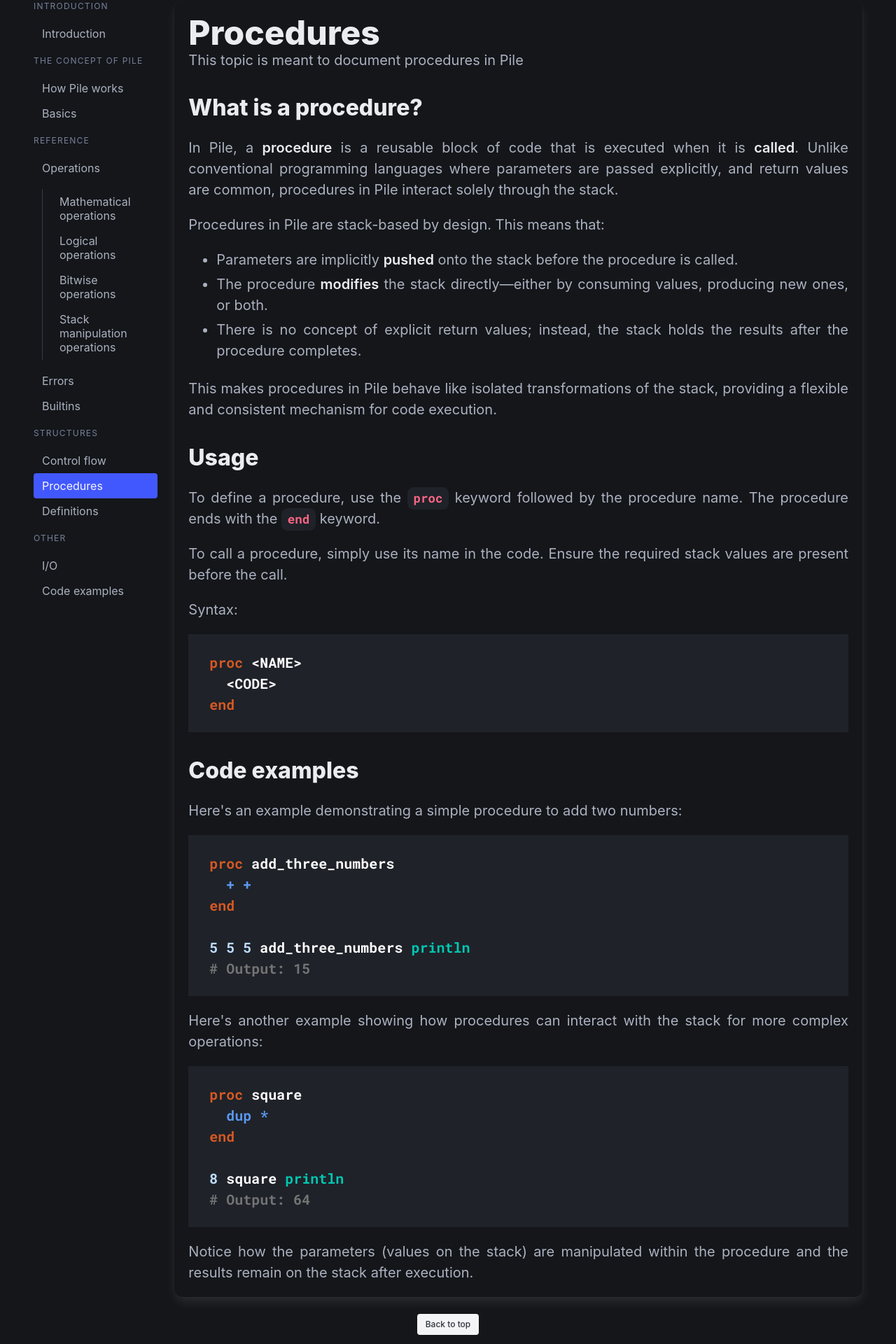
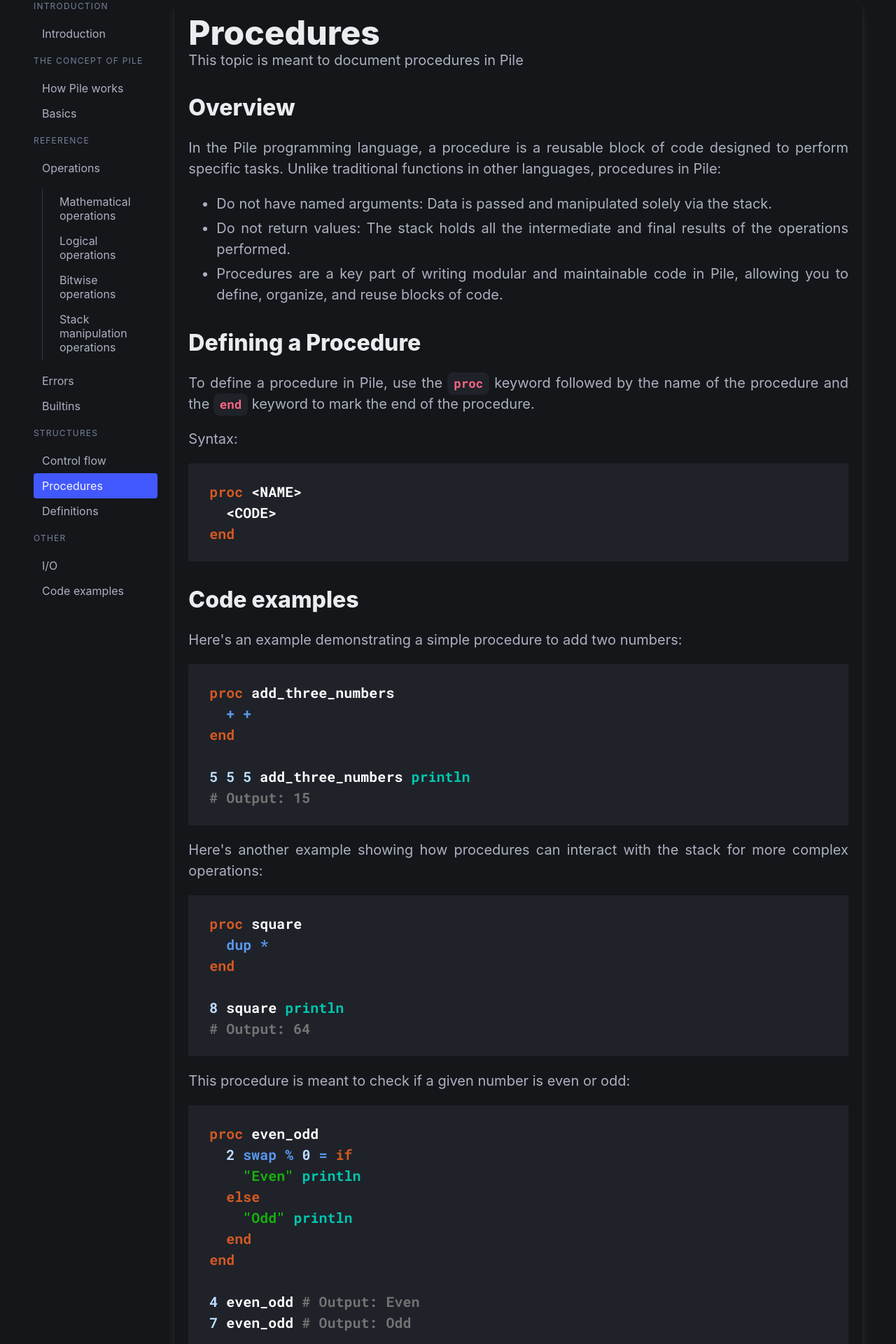
Before and after one commit to marc-dantas/pile-online, a Next.js app: page /docs/procs in a window 1280 px wide. Shown: the part 100-2020 px from the top of the page at 70% size. Built offline with nearby package versions, Linux system fonts and the light colour scheme.

Commit message:
Revised procedure page

```diff
--- a/src/app/docs/procs/page.tsx
+++ b/src/app/docs/procs/page.tsx
@@ -2,7 +2,7 @@ import DocsPage from "@/components/DocsPage";
 import { Title, Subtitle, Title2, Text, P } from "@/components/Docs";
 import Code from "@/components/Code";
 // Code highlighting components
-import { Kw, N, Op, B, C } from "@/components/Code";
+import { Kw, N, Op, B, C, S } from "@/components/Code";
 
 export default function Docs() {
     return (
@@ -10,37 +10,22 @@ export default function Docs() {
             <Title>Procedures</Title>
             <Subtitle>This topic is meant to document procedures in Pile</Subtitle>
 
-            <Title2>What is a procedure?</Title2>
-            <P>
-                In Pile, a <strong>procedure</strong> is a reusable block of code that is executed when it is <strong>called</strong>.
-                Unlike conventional programming languages where parameters are passed explicitly, and return values are common, procedures
-                in Pile interact solely through the stack.
-            </P>
-            <P>
-                Procedures in Pile are stack-based by design. This means that:
-            </P>
+            <Title2>Overview</Title2>
+
+            <P>In the Pile programming language, a procedure is a reusable block of code designed to perform specific tasks. Unlike traditional functions in other languages, procedures in Pile:</P>
+
             <Text>
                 <ul>
-                    <li>
-                        Parameters are implicitly <strong>pushed</strong> onto the stack before the procedure is called.
-                    </li>
-                    <li>
-                        The procedure <strong>modifies</strong> the stack directly—either by consuming values, producing new ones, or both.
-                    </li>
-                    <li>
-                        There is no concept of explicit return values; instead, the stack holds the results after the procedure completes.
-                    </li>
+                    <li>Do not have named arguments: Data is passed and manipulated solely via the stack.</li>
+                    <li>Do not return values: The stack holds all the intermediate and final results of the operations performed.</li>
+                    <li>Procedures are a key part of writing modular and maintainable code in Pile, allowing you to define, organize, and reuse blocks of code.</li>
                 </ul>
             </Text>
 
-            <P>
-                This makes procedures in Pile behave like isolated transformations of the stack, providing a flexible and consistent
-                mechanism for code execution.
-            </P>
+            <Title2>Defining a Procedure</Title2>
 
-            <Title2>Usage</Title2>
-            <P>To define a procedure, use the <code>proc</code> keyword followed by the procedure name. The procedure ends with the <code>end</code> keyword.</P>
-            <P>To call a procedure, simply use its name in the code. Ensure the required stack values are present before the call.</P>
+            <P>To define a procedure in Pile, use the <code>proc</code> keyword followed by the name of the procedure and the <code>end</code> keyword to mark the end of the procedure.</P>
+
             <P>Syntax:</P>
             <Code>
                 <Kw x="proc" /> &lt;NAME&gt;<br />
@@ -69,6 +54,20 @@ export default function Docs() {
                 <C x="# Output: 64" /><br />
             </Code>
 
+            <P>This procedure is meant to check if a given number is even or odd:</P>
+            <Code>
+                <Kw x="proc" /> even_odd<br />
+                <N x="  2" /> <Op x="swap %" /> <N x="0" /> <Op x="=" /> <Kw x="if" /><br />
+                    <S x='    "Even"' /> <B x="println" /><br />
+                <Kw x="  else" /><br />
+                    <S x='    "Odd"' /> <B x="println" /><br />
+                <Kw x="  end" /><br />
+                <Kw x="end" /><br />
+                <br />
+                <N x="4" /> even_odd <C x="# Output: Even" /><br />
+                <N x="7" /> even_odd <C x="# Output: Odd" /><br />
+            </Code>
+
             <P>Notice how the parameters (values on the stack) are manipulated within the procedure and the results remain on the stack after execution.</P>
         </DocsPage>
     );
```
